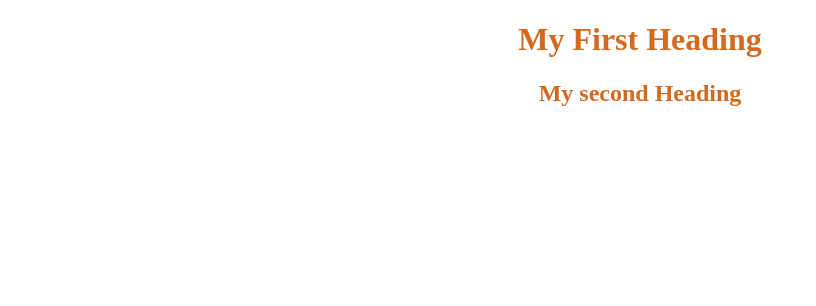
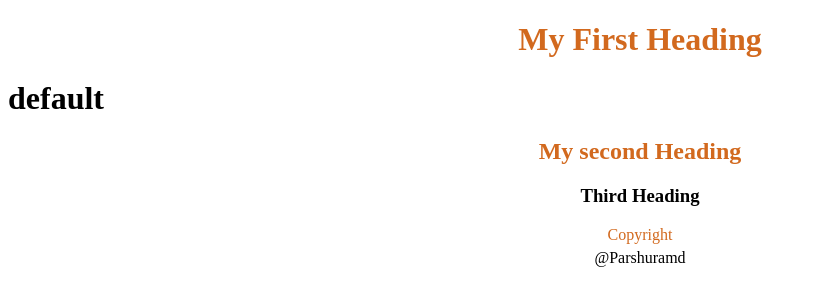
Before and after one commit to parshuramd/Namaste-React, a React app: page / in a window 1280 px wide. Shown: the whole page, without its empty margins (0-816 px from the left). Built offline with nearby package versions, Linux system fonts and the light colour scheme.

Commit message:
useState hook

```diff
--- a/App.js
+++ b/App.js
@@ -1,14 +1,6 @@
 import React from "react";
 import ReactDOM from "react-dom/client";
-const Container = () => (
-  <div id="container">
-    <h1 id="first" key="first">
-      My First Heading
-    </h1>
-    <h2 id="second" key="second">
-      My second Heading
-    </h2>
-  </div>
-);
+import Container from "./src/components/Container";
+
 const root = ReactDOM.createRoot(document.getElementById("root"));
 root.render(<Container />);
--- a/index.css
+++ b/index.css
@@ -1,5 +1,13 @@
 #first,
-#second {
+#second,
+.footer {
   color: chocolate;
   text-align: center;
 }
+.creator {
+  color: black;
+  padding-top: 5px;
+}
+#third {
+  text-align: center;
+}
--- a/package.json
+++ b/package.json
@@ -20,6 +20,8 @@
     "react-dom": "^18.2.0"
   },
   "devDependencies": {
+    "@babel/core": "^7.20.12",
+    "babel-plugin-transform-remove-console": "^6.9.4",
     "parcel": "^2.8.2",
     "process": "^0.11.10"
   },
--- /dev/null
+++ b/src/components/Container.js
@@ -0,0 +1,13 @@
+import React from "react";
+import Footer from "./Footer";
+import Heading, { CombinedHeading } from "./Heading";
+const Container = () => {
+  return (
+    <div>
+      <Heading />
+      <CombinedHeading />
+      <Footer />
+    </div>
+  );
+};
+export default Container;
--- /dev/null
+++ b/src/components/Footer.js
@@ -0,0 +1,10 @@
+import React from "react";
+import ReactDOM from "react-dom/client";
+const Footer = () => {
+  return (
+    <footer className="footer">
+      Copyright <div className="creator">@Parshuramd</div>
+    </footer>
+  );
+};
+export default Footer;
--- /dev/null
+++ b/src/components/Heading.js
@@ -0,0 +1,33 @@
+import React from "react";
+import ReactDOM from "react-dom/client";
+import { useState } from "react";
+const Heading = () => {
+  return (
+    <h1 id="first" key="first">
+      My First Heading
+    </h1>
+  );
+};
+export const CombinedHeading = () => {
+  const [heading, setHeading] = useState("default");
+  return (
+    <>
+      <h1
+        onMouseOver={() => {
+          setHeading("Changed");
+        }}
+      >
+        {heading}
+      </h1>
+      <h2 id="second" key="second">
+        My second Heading
+      </h2>
+      <div>
+        <h3 id="third" key="third">
+          Third Heading
+        </h3>
+      </div>
+    </>
+  );
+};
+export default Heading;
```
Also changed, not shown: .babelrc (added), 6 other files.
